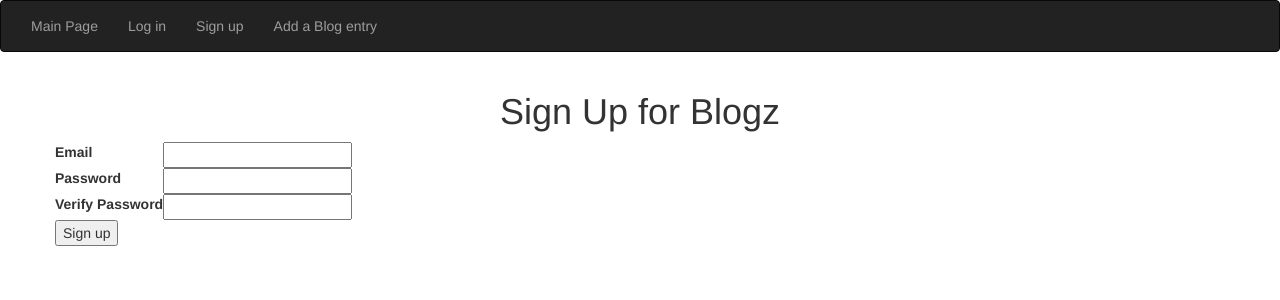
After one commit to LAnderson-STL/blogz, a Flask app: page /signup in a window 1280 px wide. The commit adds this page. Shown: the top 300 px of the page. Run offline with Flask 2, Linux system fonts and the light colour scheme; some libraries are stand-ins or nearby versions.

Commit message:
add templates

```diff
--- a/main.py
+++ b/main.py
@@ -4,7 +4,7 @@ from flask_sqlalchemy import SQLAlchemy
 
 app = Flask(__name__)
 app.config['DEBUG'] = True
-app.config['SQLALCHEMY_DATABASE_URI'] = 'mysql+pymysql://blogz:Shooter1$@localhost:8889/build-a-blog'
+app.config['SQLALCHEMY_DATABASE_URI'] = 'mysql+pymysql://blogz:Shooter1$@localhost:8889/blogz'
 app.config['SQLALCHEMY_ECHO'] = True
 db = SQLAlchemy(app)
 
@@ -23,13 +23,17 @@ class Blog(db.Model):
 #create User class
 class User(db.Model):
     id = db.Column(db.Integer, primary_key=True)
-    username = db.Column(db.String(50))
+    username = db.Column(db.String(50), unique=True)
     password = db.Column(db.String(50))
+
     #TODO blogs which signifies a relationship between the blog table and this user,
     # thus binding this user with the blog posts they write.
     #blogs = not sure how to specify foreign key
     ########stopped @ 'Add User Class' last bullet pt#############
 
+    def __init__(self, username, password):
+        self.username = username
+        self.password = password
 
 #check for input
 def not_empty(input):
@@ -44,7 +48,43 @@ def not_empty(input):
 def index():
     return redirect('/blog')
 
+#route to login page
+@app.route('/login', methods=['POST', 'GET'])
+def login():
+    if request.method == 'POST':
+        username = request.form['username']
+        password = request.form['password']
+        user = User.query.filter_by(username = username).first()
+        if user and user.password == password:
+            #TODO remember that user logged in
+            return redirect('/')
+        else:
+            #TODO explain why login failed
+            return '<h1>error</h1>'
 
+    return render_template('login.html')
+
+#route to signup page
+@app.route('/signup', methods=['POST', 'GET'])
+def signup():
+    if request.method == 'POST':
+        username = request.form['username']
+        password = request.form['password']
+        verify = request.form['verify']
+
+        #TODO validation
+
+        existing_user = User.query.filter_by(username=username).first()
+        if not existing_user:
+            new_user = User(username, password)
+            db.session.add(new_user)
+            db.session.commit()
+            return redirect('/')
+            #TODO remember user
+        else:
+            #TODO - already exists message
+            return '<h1>Duplicate User</h1>'
+    return render_template('signup.html')
 
 
 #route to show all blogs on main page, and show indiv posts
--- a/templates/base.html
+++ b/templates/base.html
@@ -22,6 +22,8 @@
 
                 <ul class="nav navbar-nav">
                     <li><a href="/">Main Page</a></li>
+                    <li><a href="/login">Log in</a></li>
+                    <li><a href="/signup">Sign up</a></li>
                     <li><a href="/newpost">Add a Blog entry</a></li>
 
                 </ul>
--- /dev/null
+++ b/templates/signup.html
@@ -0,0 +1,28 @@
+{% extends "base.html" %}
+
+{% block content %}
+<h1>Sign Up for Blogz</h1>
+<form action="/signup" method="post">
+    <table>
+        <tr>
+            <td><label for="username">Email</label></td>
+            <td>
+                <input name="username" type="text" value="{{ username }}">
+            </td>
+        </tr>
+        <tr>
+            <td><label for="password">Password</label></td>
+            <td>
+                <input name="password" type="password">
+            </td>
+        </tr>
+        <tr>
+            <td><label for="verify">Verify Password</label></td>
+            <td>
+                <input name="verify" type="password">
+            </td>
+        </tr>
+    </table>
+    <input type="submit" value="Sign up">
+</form>
+{% endblock %}
```
Also changed, not shown: templates/login.html (added, +23 -0 lines).
